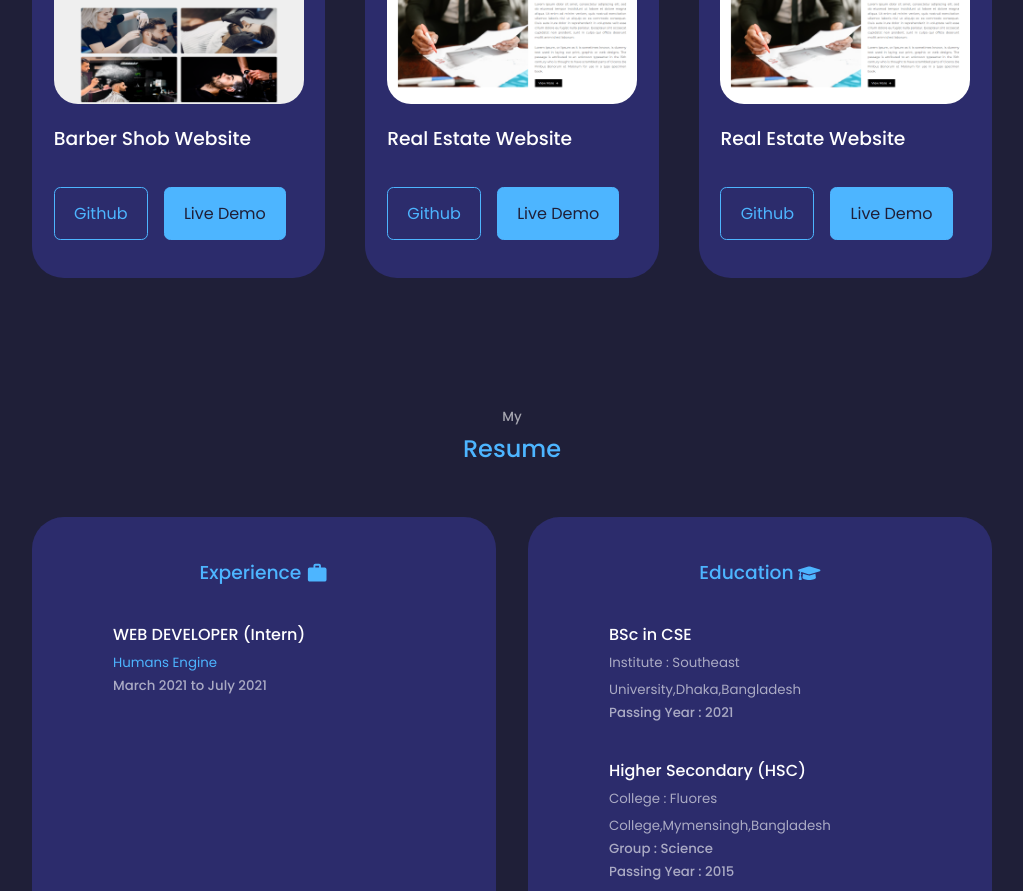
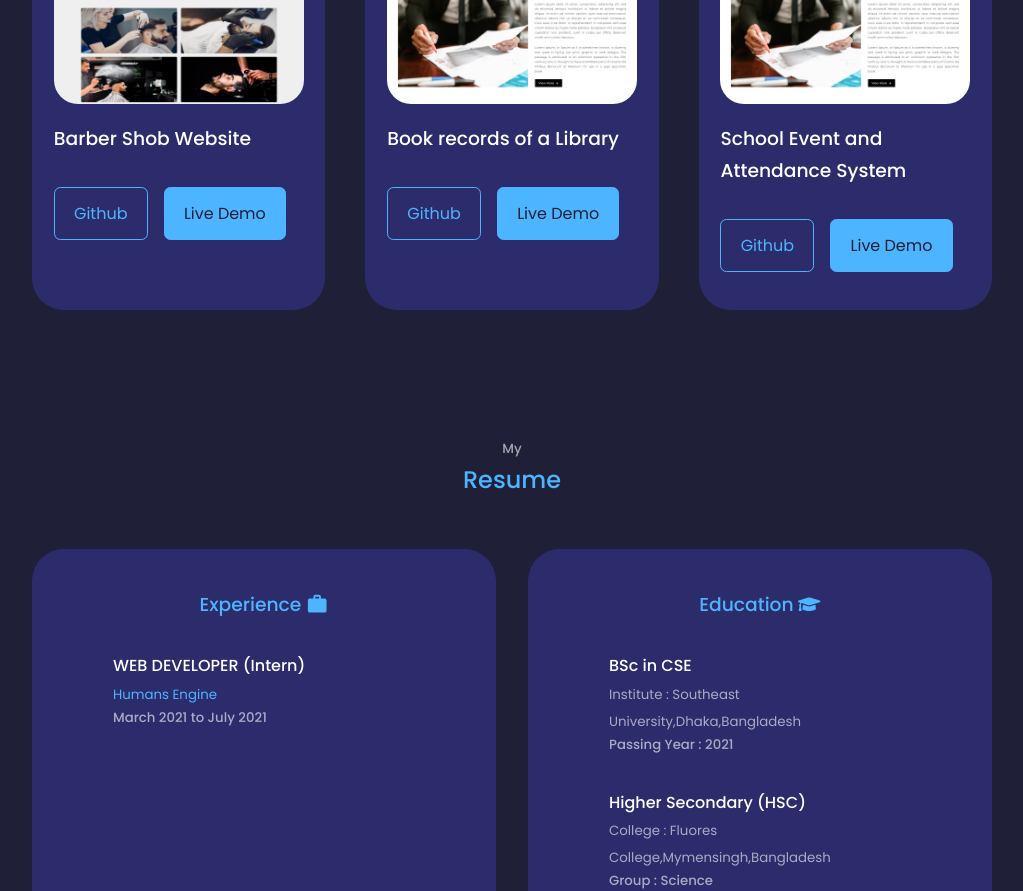
Before and after one commit to sazzadhossainapple/react-portfolio, a React (Create React App) app: page / in a window 1280 px wide. Shown: the part 4320-5211 px from the top of the page, without its empty margins (128-1151 px from the left). Built offline with nearby package versions, Linux system fonts and the light colour scheme.

Commit message:
New updated files

```diff
--- a/src/components/contacts/Contact.jsx
+++ b/src/components/contacts/Contact.jsx
@@ -67,7 +67,7 @@ const Contact = () => {
             <h4>Whatsapp</h4>
             <h5>+8801775389591</h5>
             <a
-              href="https://api.whatsapp.com/send?phone+8801775389591"
+              href="https://wa.me/+8801775389591"
               target="_blank"
               rel="noreferrer"
             >
--- a/src/components/portfolio/PortfolioData.jsx
+++ b/src/components/portfolio/PortfolioData.jsx
@@ -39,17 +39,19 @@ export const data = [
   {
     id: 5,
     image: IMG1,
-    title: "Real Estate Website",
-    github: "https://github.com/sazzadhossainapple/react-real-estate-website",
-    demo: "https://condescending-banach-345fae.netlify.app/",
+    title: "Book records of a Library",
+    github:
+      "https://github.com/sazzadhossainapple/CRUD-operations-on-book-records-of-a-library",
+    demo: "https://book-records-library.herokuapp.com/swagger-ui/index.html?configUrl=%2Fv3%2Fapi-docs%2Fswagger-config&fbclid=IwAR1EdpiXmvF9Sgnpgfr7tnVEnniWfIN32bwFmYQrLQgXx72aQBvpVyt2UxY",
     category: "Java",
   },
   {
     id: 6,
     image: IMG1,
-    title: "Real Estate Website",
-    github: "https://github.com/sazzadhossainapple/react-real-estate-website",
-    demo: "https://condescending-banach-345fae.netlify.app/",
-    category: "React Js",
+    title: "School Event and Attendance System",
+    github:
+      "https://github.com/sazzadhossainapple/School-event-and-attendance-management-system-springboot-vaadin",
+    demo: "https://schooleventmanagementsystem.herokuapp.com/swagger-ui/index.html?configUrl=/v3/api-docs/swagger-config",
+    category: "Java",
   },
 ];
```
Also changed, not shown: src/asserts/me6.jpg (added), 1 other file (tests, documents, lock files or other folders).
